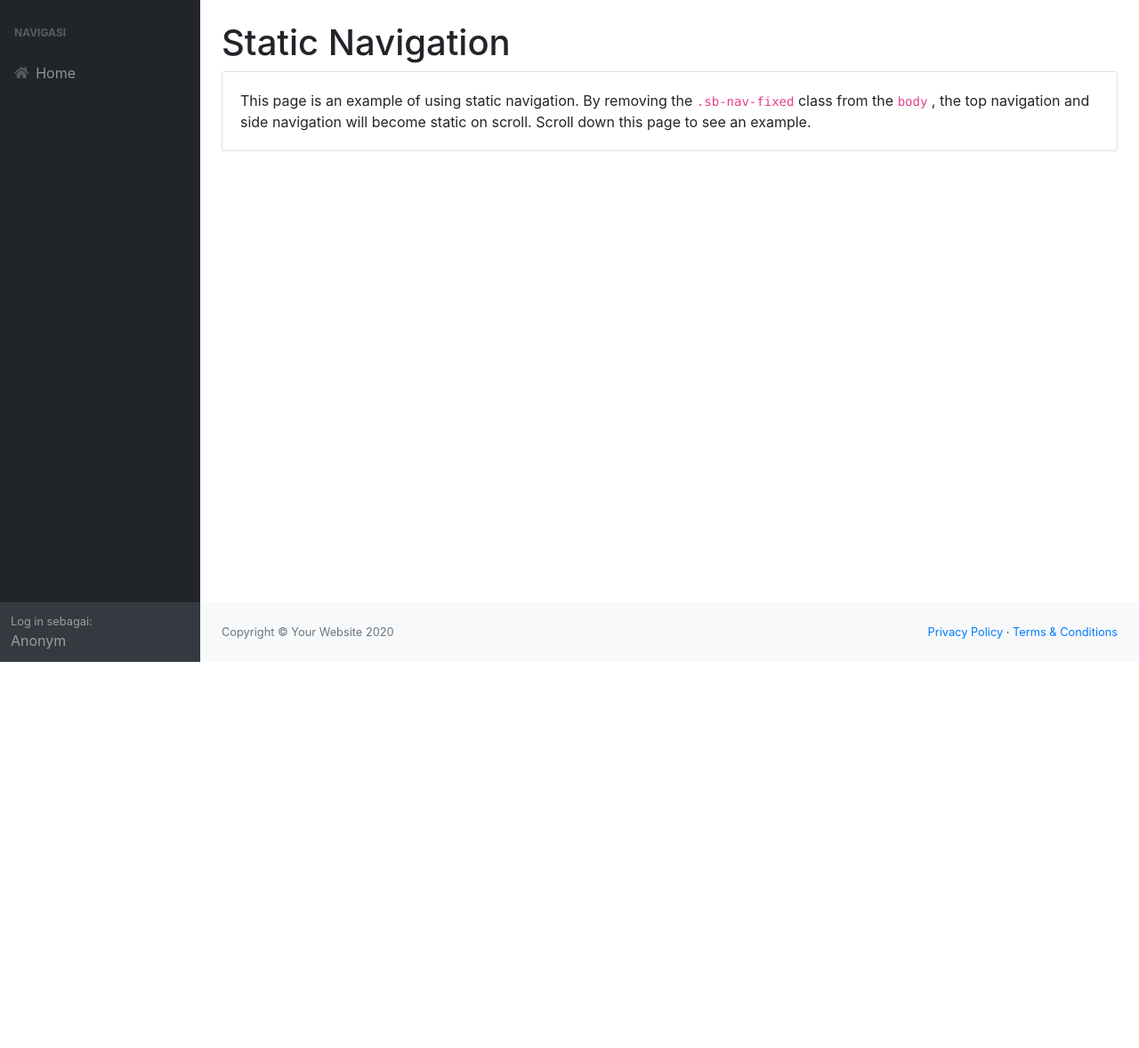
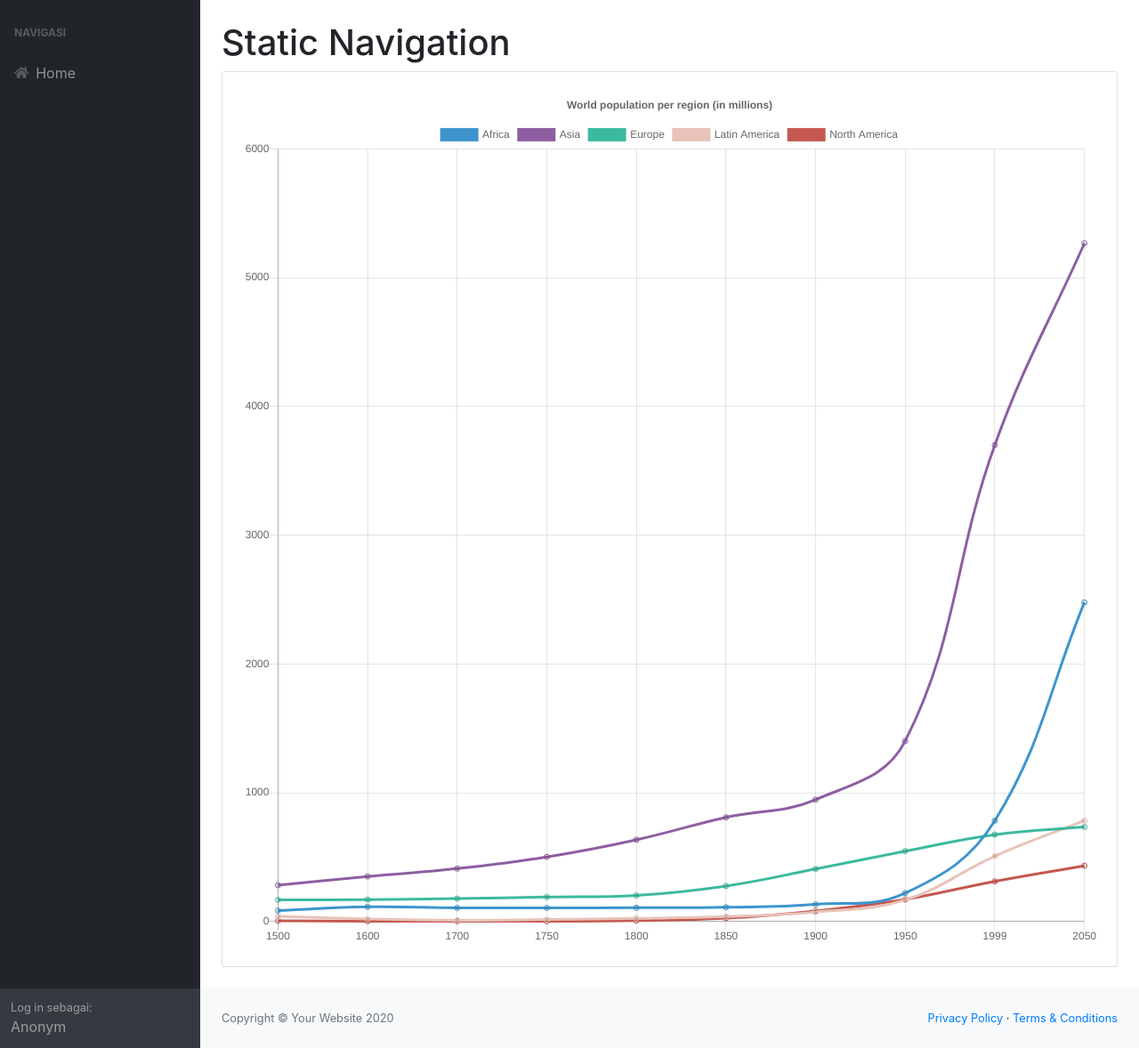
Before and after one commit to firmanep/simbat, a PHP site: page / in a window 1280 px wide. Shown: the part 56-1234 px from the top of the page at 89% size. Before the commit the page ends 800 px from the top, so only its background shows below. Run offline with PHP 8.4, Linux system fonts and the light colour scheme; some libraries are stand-ins or nearby versions.

Commit message:
tes grafik

```diff
--- a/index.php
+++ b/index.php
@@ -23,13 +23,11 @@ include('partials/global.php');
                         <h1 class="mt-4">Static Navigation</h1>
                         <div class="card mb-4">
                             <div class="card-body">
-                                <p class="mb-0">
-                                    This page is an example of using static navigation. By removing the
-                                    <code>.sb-nav-fixed</code>
-                                    class from the
-                                    <code>body</code>
-                                    , the top navigation and side navigation will become static on scroll. Scroll down this page to see an example.
-                                </p>
+                                <div class="row">
+                                    <div class="col-12">
+                                        <canvas id="myChart" width="400" height="400"></canvas>
+                                    </div>
+                                </div>
                             </div>
                         </div>
                     </div>
@@ -38,5 +36,49 @@ include('partials/global.php');
             </div>
         </div>
         <?php include('partials/scripts.php'); ?>
+        <script src="https://cdnjs.cloudflare.com/ajax/libs/Chart.js/2.8.0/Chart.min.js" crossorigin="anonymous"></script>
+        <script>
+            var ctx = document.getElementById('myChart').getContext('2d');
+            var myLineChart = new Chart(ctx, {
+                type: 'line',
+                    data: {
+                    labels: [1500,1600,1700,1750,1800,1850,1900,1950,1999,2050],
+                    datasets: [{
+                        data: [86,114,106,106,107,111,133,221,783,2478],
+                        label: "Africa",
+                        borderColor: "#3e95cd",
+                        fill: false
+                    }, {
+                        data: [282,350,411,502,635,809,947,1402,3700,5267],
+                        label: "Asia",
+                        borderColor: "#8e5ea2",
+                        fill: false
+                    }, {
+                        data: [168,170,178,190,203,276,408,547,675,734],
+                        label: "Europe",
+                        borderColor: "#3cba9f",
+                        fill: false
+                    }, {
+                        data: [40,20,10,16,24,38,74,167,508,784],
+                        label: "Latin America",
+                        borderColor: "#e8c3b9",
+                        fill: false
+                    }, {
+                        data: [6,3,2,2,7,26,82,172,312,433],
+                        label: "North America",
+                        borderColor: "#c45850",
+                        fill: false
+                    }
+                    ]
+                },
+                options: {
+                    title: {
+                    display: true,
+                    text: 'World population per region (in millions)'
+                    }
+                }
+
+            });
+        </script>
     </body>
 </html>
```
